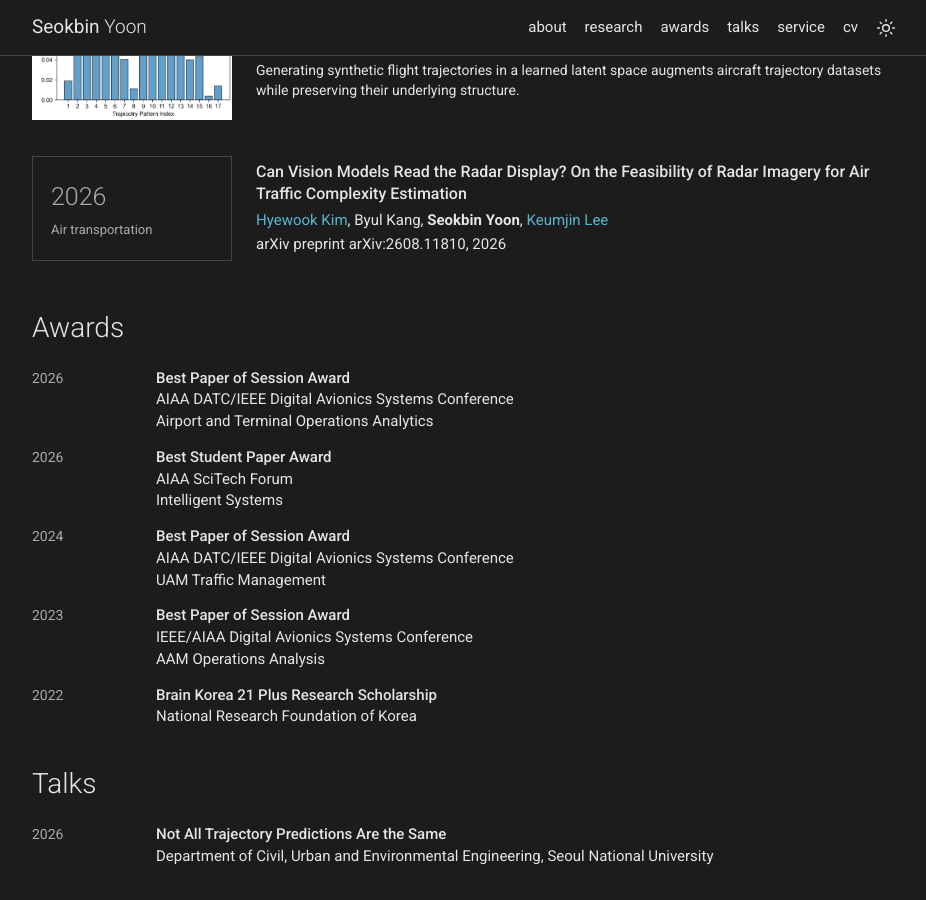
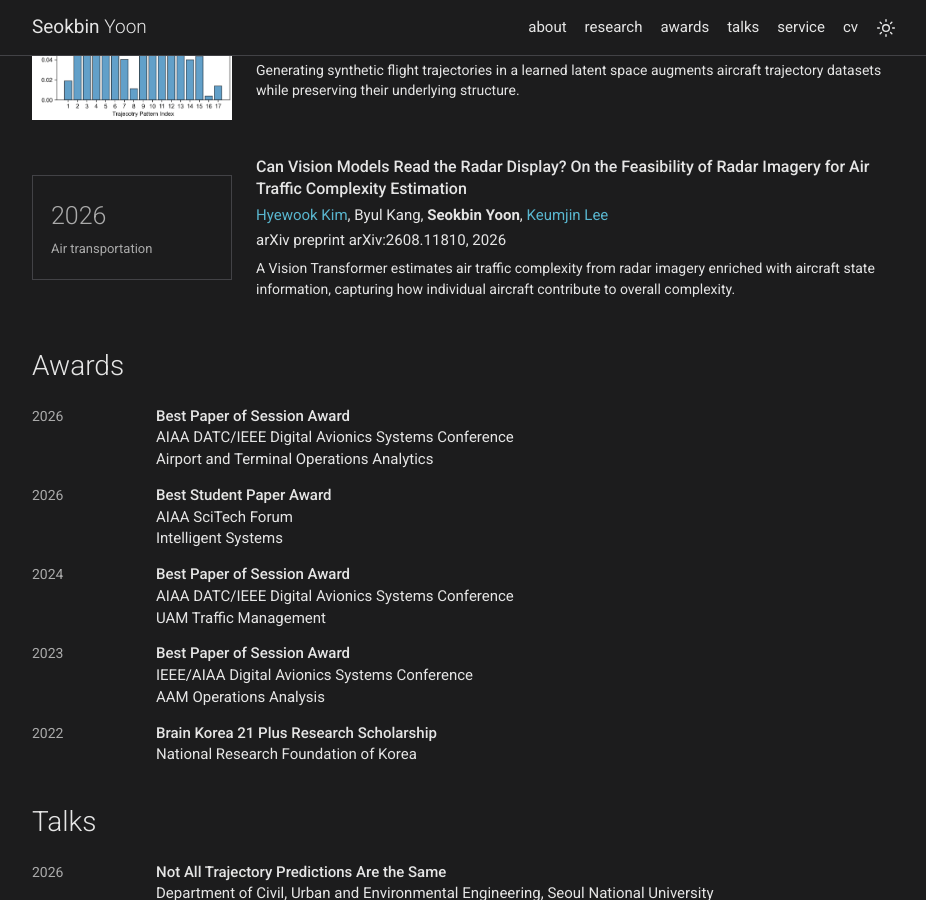
Before and after one commit to seokbinyoon96/seokbinyoon96.github.io, a Jekyll site: the page built from index.html, in a window 1280 px wide and 900 px high, scrolled down 1425 px. Shown: the whole window, without its empty margins (173-1099 px from the left). Built offline with Jekyll 4.4.1, drawn with Linux system fonts in a browser that asks for light colours; some of the changed lines change nothing that is shown.

Commit message:
Add concise abstract-based summaries for remaining publications

```diff
--- a/_layouts/default.html
+++ b/_layouts/default.html
@@ -6,6 +6,6 @@
     {% include header.html %}
     <main class="container mt-5">{{ content }}</main>
     {% include footer.html %}
-    <script src="{{ '/script/site.js?v=full-authors-1' | relative_url }}" defer></script>
+    <script src="{{ '/script/site.js?v=complete-summaries-1' | relative_url }}" defer></script>
   </body>
 </html>
--- a/data/publications.json
+++ b/data/publications.json
@@ -165,7 +165,7 @@
         "url": "https://arxiv.org/abs/2608.11810"
       }
     ],
-    "summary": ""
+    "summary": "A Vision Transformer estimates air traffic complexity from radar imagery enriched with aircraft state information, capturing how individual aircraft contribute to overall complexity."
   },
   {
     "id": "learning-to-explain",
@@ -220,7 +220,7 @@
         "url": "https://scholar.google.com/citations?view_op=view_citation&hl=en&user=tcjmyp4AAAAJ&citation_for_view=tcjmyp4AAAAJ:WqliGbK-hY8C"
       }
     ],
-    "summary": "",
+    "summary": "An inverted Transformer improves aircraft trajectory prediction by encoding each coordinate sequence as a separate token and learning correlations across trajectory variables.",
     "image": "images/itrans.png"
   },
   {
@@ -255,7 +255,7 @@
         "url": "https://scholar.google.com/citations?view_op=view_citation&hl=en&user=tcjmyp4AAAAJ&citation_for_view=tcjmyp4AAAAJ:Mojj43d5GZwC"
       }
     ],
-    "summary": ""
+    "summary": "Real-time arrival estimates inform UAM fleet rebalancing, linking flight time prediction to aircraft redistribution and delay management at vertiports."
   },
   {
     "id": "oversampling",
@@ -280,7 +280,7 @@
         "url": "https://scholar.google.com/citations?view_op=view_citation&hl=en&user=tcjmyp4AAAAJ&citation_for_view=tcjmyp4AAAAJ:5awf1xo2G04C"
       }
     ],
-    "summary": ""
+    "summary": "Clustering flight trajectories and oversampling underrepresented patterns with SMOTE balances training data for LSTM-based aircraft trajectory prediction."
   },
   {
     "id": "uam-safety",
@@ -326,6 +326,6 @@
         "url": "https://scholar.google.com/citations?view_op=view_citation&hl=en&user=tcjmyp4AAAAJ&citation_for_view=tcjmyp4AAAAJ:dhFuZR0502QC"
       }
     ],
-    "summary": ""
+    "summary": "A two-stage framework combines obstacle-aware UAM route design with runway capacity assessment to evaluate the integration of UAM operations at airports."
   }
 ]
--- a/script/site.js
+++ b/script/site.js
@@ -130,7 +130,7 @@
 
 const SECTIONS = [
   ["news", "data/news.json", renderNews],
-  ["publications", "data/publications.json?v=full-authors-1", renderPublications],
+  ["publications", "data/publications.json?v=complete-summaries-1", renderPublications],
   ["awards", "data/awards.json?v=session-names-1", renderEntries],
   ["talks", "data/talks.json?v=concise-copy-1", renderEntries],
   ["misc", "data/misc.json?v=concise-copy-1", renderEntries],
```
